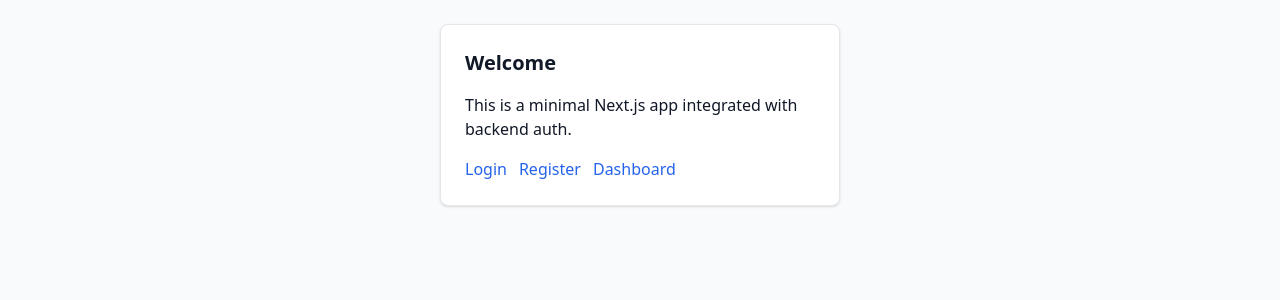
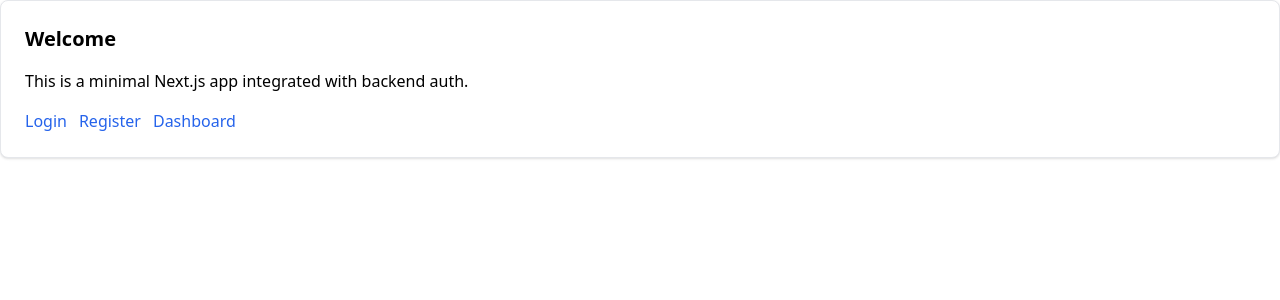
Before and after one commit to Abhishek-0005/Abhishek-0005, a Next.js app in the folder frontend/: page / in a window 1280 px wide. Shown: the top 300 px of the page. Built offline with nearby package versions, Linux system fonts and the light colour scheme.

Commit message:
feat(frontend): add app/layout.tsx with Tailwind globals import

```diff
--- a/frontend/src/app/layout.tsx
+++ b/frontend/src/app/layout.tsx
@@ -1,17 +1,19 @@
+import './globals.css'
 import type { Metadata } from 'next'
-import './globals.css'
 
 export const metadata: Metadata = {
-  title: 'Frontend',
+  title: 'Abhishek App',
   description: 'Next.js frontend integrated with backend auth',
 }
 
-export default function RootLayout({ children }: { children: React.ReactNode }) {
+export default function RootLayout({
+  children,
+}: {
+  children: React.ReactNode
+}) {
   return (
     <html lang="en">
-      <body className="min-h-screen bg-gray-50 text-gray-900">
-        <main className="container py-10">{children}</main>
-      </body>
+      <body className="min-h-screen antialiased">{children}</body>
     </html>
   )
 }
```
